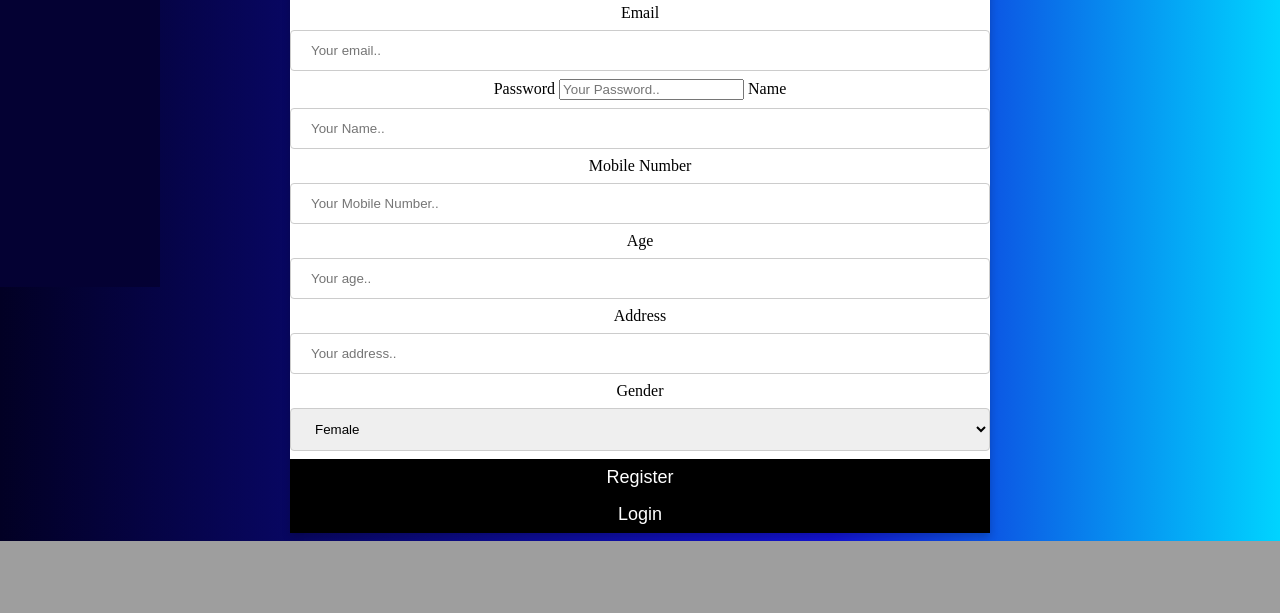
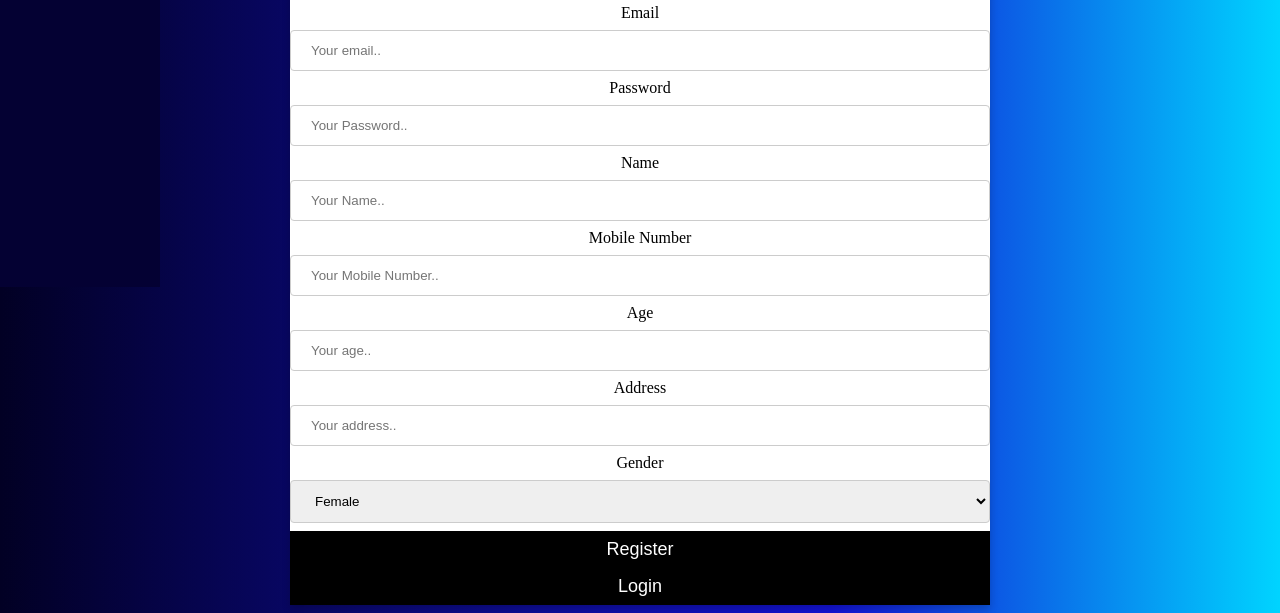
Before and after one commit to suvarna-13/Technica-2021, a PHP site: page /patientprofile.html in a window 1280 px wide. Shown: the part 533-1146 px from the top of the page. Before the commit the page ends 1074 px from the top, so only its background shows below. Run offline with PHP 8.4, Linux system fonts and the light colour scheme; some libraries are stand-ins or nearby versions.

Commit message:
Update Profile.css

```diff
--- a/css/Profile.css
+++ b/css/Profile.css
@@ -43,6 +43,16 @@
     border-radius: 4px;
     box-sizing: border-box;
   }
+  input[type=password], select{
+    width: 100%;
+    padding: 12px 20px;
+    margin: 8px 0;
+    display: inline-block;
+    border: 1px solid #ccc;
+    border-radius: 4px;
+    box-sizing: border-box;
+
+  }
 body{
     background: rgb(2,0,36);
     background: linear-gradient(90deg, rgba(2,0,36,1) 0%, rgba(13,13,212,0.9755252442773985) 65%, rgba(0,212,255,1) 100%);
```
